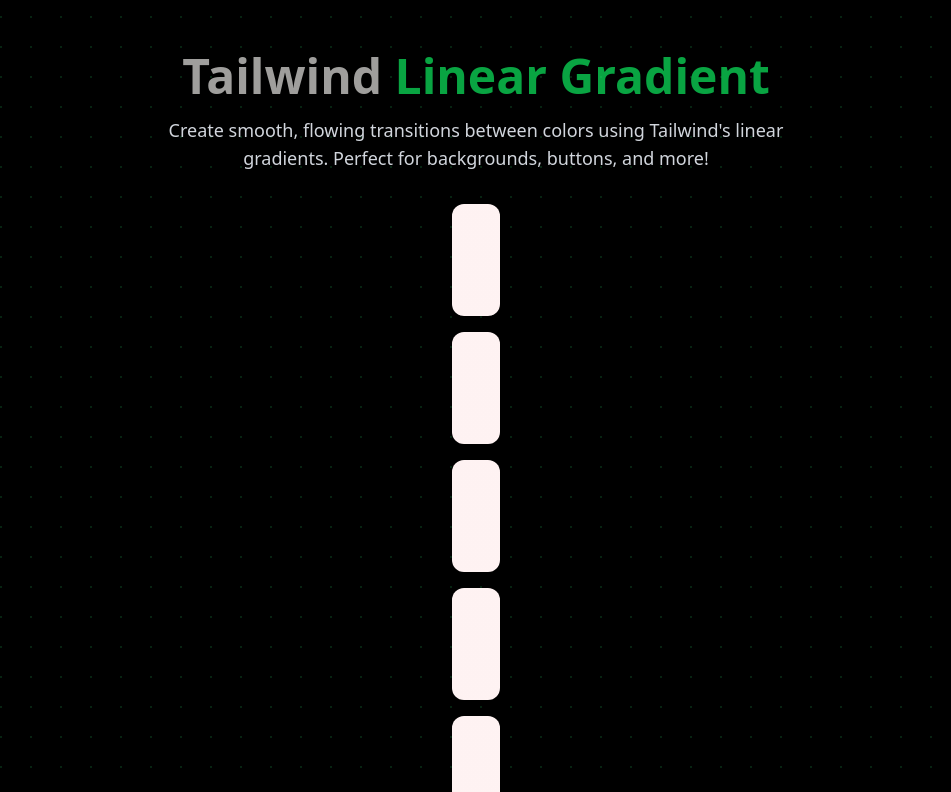
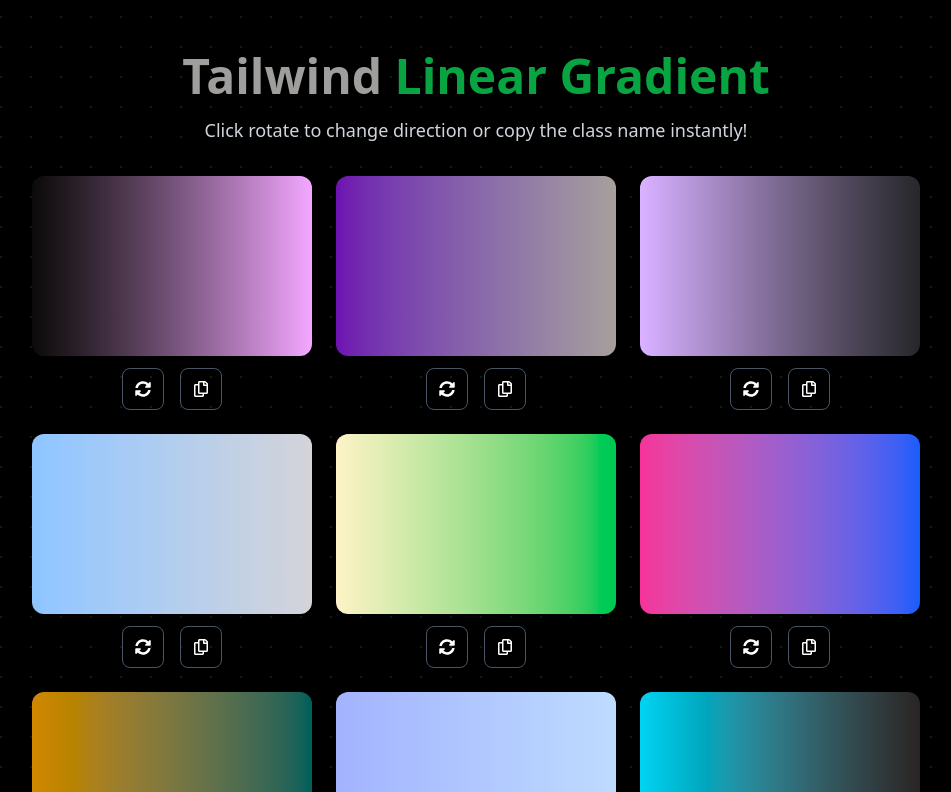
Before and after one commit to RitickLath/neonkit, a React (Vite) app: page /gradients in a window 1280 px wide. Shown: the part 448-1240 px from the top of the page, without its empty margins (164-1115 px from the left). Built offline with nearby package versions, Linux system fonts and the light colour scheme.

Commit message:
Linear Gradient Implemented

```diff
--- a/src/Components/LinearGradient.tsx
+++ b/src/Components/LinearGradient.tsx
@@ -1,31 +1,92 @@
 import { useState } from "react";
-import { fromColor, toColor } from "../constants/GradientShades";
+import {
+  fromColor,
+  toColor,
+  gradientDirections,
+} from "../constants/GradientShades";
+import { FaRegCopy, FaSyncAlt } from "react-icons/fa";
+
+// Function to get a random color from the array
+const getRandomColor = (colors: string[][]) => {
+  const category = Math.floor(Math.random() * colors.length);
+  const shade = Math.floor(Math.random() * colors[category].length);
+  return colors[category][shade];
+};
+
+// Initialize gradients array
+const generateGradients = (count: number) => {
+  const gradients = [];
+  for (let i = 0; i < count; i++) {
+    gradients.push({
+      direction: 0,
+      from: getRandomColor(fromColor),
+      to: getRandomColor(toColor),
+    });
+  }
+  return gradients;
+};
 
 const LinearGradient = () => {
-  const [total, setTotal] = useState(Array(10).fill(null));
-  //console.log(`${fromColor[0][0]} ${toColor[0][0]} `);
+  const [gradients, setGradients] = useState(generateGradients(12));
+
+  const rotateGradient = (index: number) => {
+    setGradients((prev) => {
+      const updatedGradients = [...prev];
+      updatedGradients[index].direction =
+        (updatedGradients[index].direction + 1) % gradientDirections.length;
+      return updatedGradients;
+    });
+  };
+
+  const copyToClipboard = (gradient) => {
+    const className = `${gradientDirections[gradient.direction]} ${
+      gradient.from
+    } ${gradient.to}`;
+    navigator.clipboard.writeText(className);
+  };
 
   return (
     <div className="flex flex-col items-center w-full max-w-5xl space-y-8 p-6 text-white">
-      {/* Heading Section */}
-      <div className="text-center text-white max-w-2xl">
+      {/* Heading */}
+      <div className="text-center max-w-2xl">
         <h1 className="text-4xl text-[#9F9E9C] lg:text-5xl font-bold mb-4">
           Tailwind <span className="text-[#0ef864a9]">Linear Gradient</span>
         </h1>
         <p className="text-lg text-gray-300">
-          Create smooth, flowing transitions between colors using Tailwind's
-          linear gradients. Perfect for backgrounds, buttons, and more!
+          Click rotate to change direction or copy the class name instantly!
         </p>
       </div>
 
-      {/* Show Linear Gradient */}
-      <div className="space-y-4">
-        {total.map((_, index) => {
+      {/* Gradient Grid */}
+      <div className="grid grid-cols-1 sm:grid-cols-2 lg:grid-cols-3 gap-6">
+        {gradients.map((g, i) => {
+          const gradientClass = `${gradientDirections[g.direction]} ${g.from} ${
+            g.to
+          }`;
+
           return (
-            <div
-              key={index}
-              className={`bg-gradient-to-r ${fromColor[0][0]} ${toColor[0][0]} w-12 h-12 lg:h-28 rounded-xl flex flex-col items-center justify-center cursor-pointer relative shadow-lg`}
-            ></div>
+            <div key={i} className="flex flex-col items-center space-y-3">
+              {/* Gradient Box */}
+              <div
+                className={`cursor-pointer ${gradientClass} w-[350px] lg:w-[280px] h-[180px] rounded-xl shadow-lg transition-transform hover:scale-105`}
+              ></div>
+
+              {/* Buttons */}
+              <div className="flex space-x-4">
+                <button
+                  onClick={() => rotateGradient(i)}
+                  className="p-3 border border-gray-600 hover:bg-gray-700 rounded-lg shadow-md transition"
+                >
+                  <FaSyncAlt />
+                </button>
+                <button
+                  onClick={() => copyToClipboard(g)}
+                  className="p-3 border border-gray-600 hover:bg-gray-700 rounded-lg shadow-md transition"
+                >
+                  <FaRegCopy />
+                </button>
+              </div>
+            </div>
           );
         })}
       </div>
--- a/src/Components/RadialGradient.tsx
+++ b/src/Components/RadialGradient.tsx
@@ -1,5 +1,5 @@
 const RadialGradient = () => {
-  return <div>RadialGradient</div>;
+  return <div className="text-white">Coming Soon...</div>;
 };
 
 export default RadialGradient;
--- a/src/Routes/Gradient.tsx
+++ b/src/Routes/Gradient.tsx
@@ -25,7 +25,7 @@
           isTailwindPalette={isLinearGradient}
           setIsTailwindPalette={setIsLinearGradient}
           text="Linear Gradient"
-          value={false}
+          value={true}
         />
 
         {/* Radial Gradient Button */}
```
